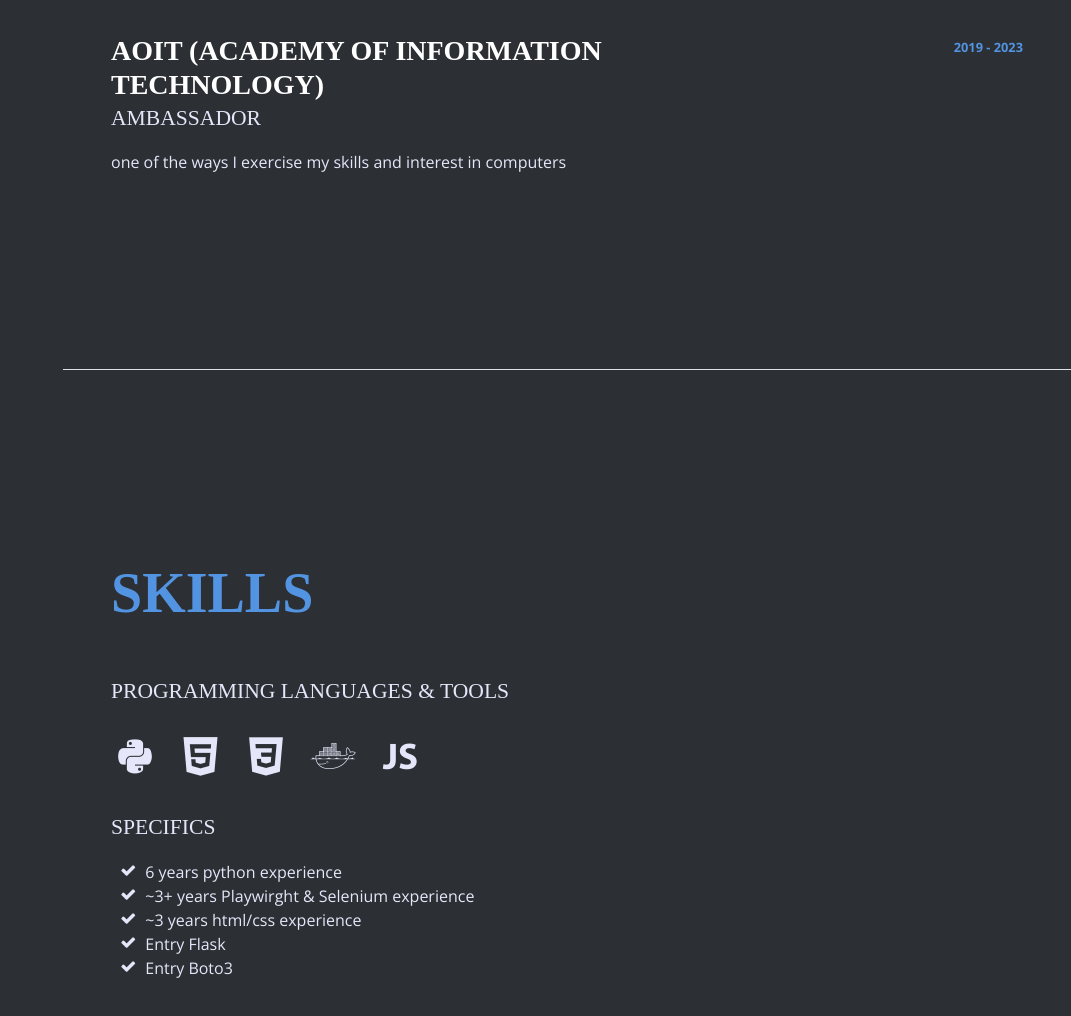
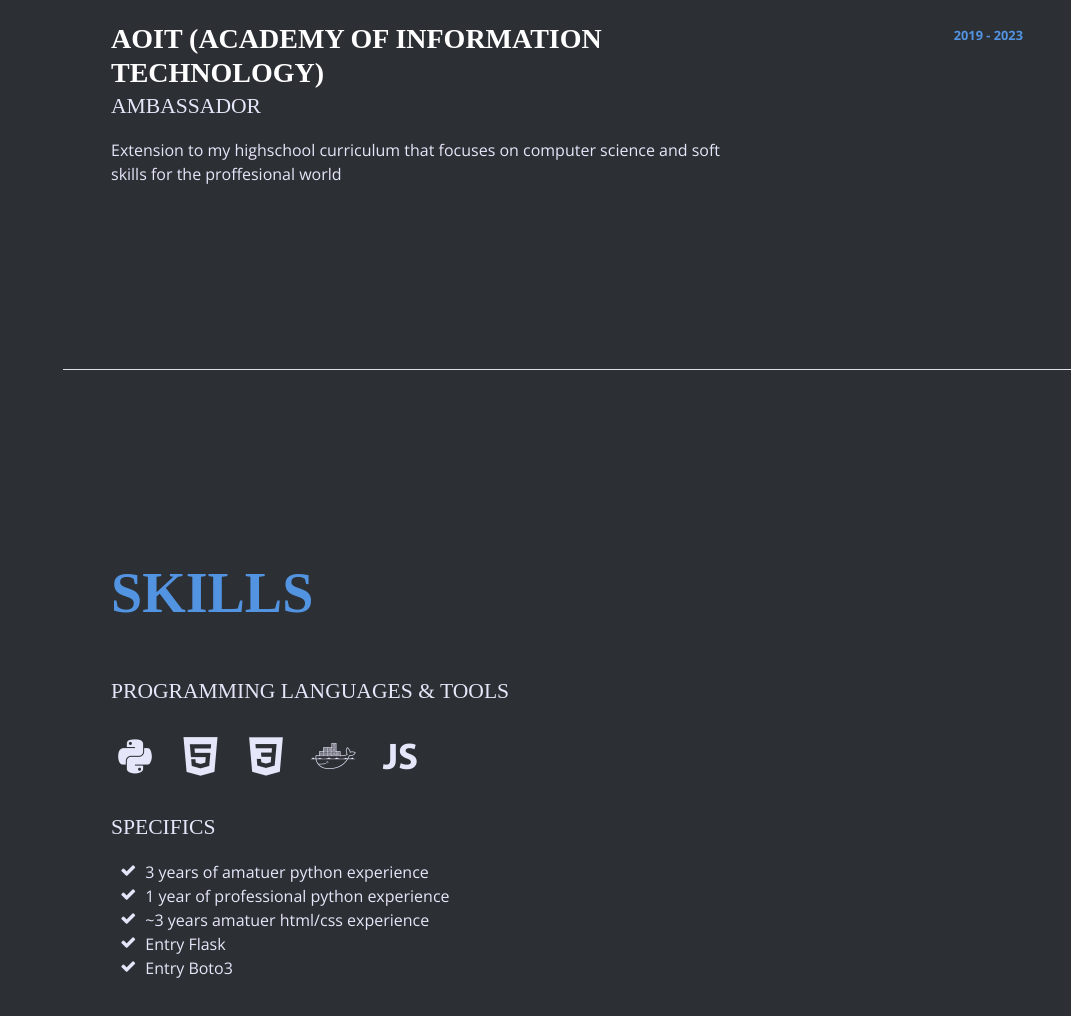
Before and after one commit to TP0TS/wip-personal-site, a plain HTML site: page index.html in a window 1280 px wide. Shown: the part 2120-3136 px from the top of the page, without its empty margins (209-1280 px from the left). Drawn offline with nearby package versions, Linux system fonts and the light colour scheme; a web font is replaced by a local one.

Commit message:
text entry fixes

```diff
--- a/index.html
+++ b/index.html
@@ -146,7 +146,7 @@
             <div class="resume-content mr-auto">
               <h3 class="mb-0">AOIT (Academy of Information Technology)</h3>
               <div class="subheading mb-3">Ambassador</div>
-              <p>one of the ways I exercise my skills and interest in computers</p>
+              <p>Extension to my highschool curriculum that focuses on computer science and soft skills for the proffesional world</p>
             </div>
             <div class="resume-date text-md-right">
               <span style="font-size:1vw;color:#5294e2"><b>2019 - 2023</b></span>
@@ -183,13 +183,13 @@
           <ul class="fa-ul mb-0">
             <li>
               <i class="fa-li fa fa-check"></i>
-              6 years python experience</li>
+              3 years of amatuer python experience</li>
             <li>
               <i class="fa-li fa fa-check"></i>
-              ~3+ years Playwirght & Selenium experience</li>
+              1 year of professional python experience</li>
             <li>
                 <i class="fa-li fa fa-check"></i>
-                ~3 years html/css experience</li>
+              ~3 years amatuer html/css experience</li>
             <li>
               <i class="fa-li fa fa-check"></i>
               Entry Flask</li>
```
